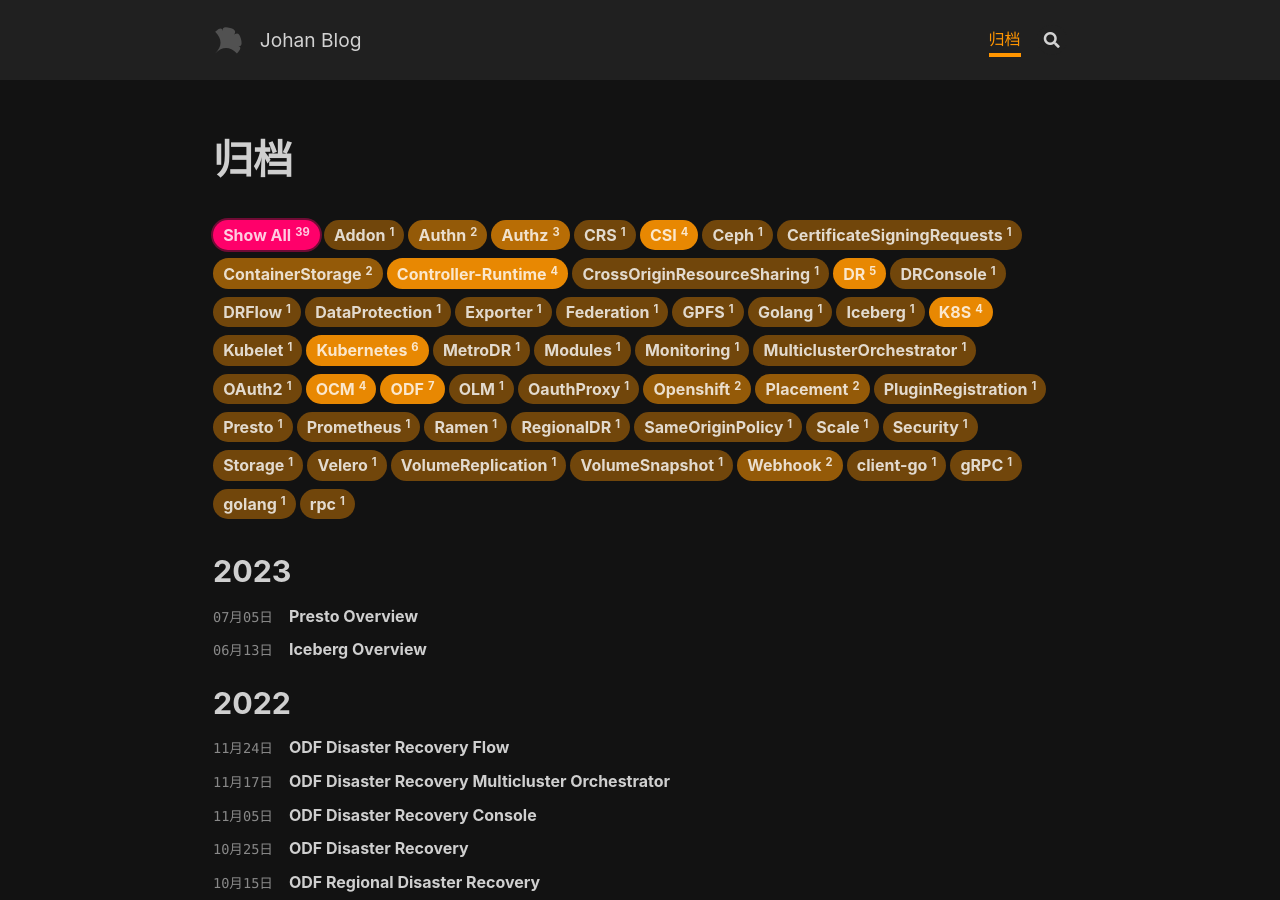
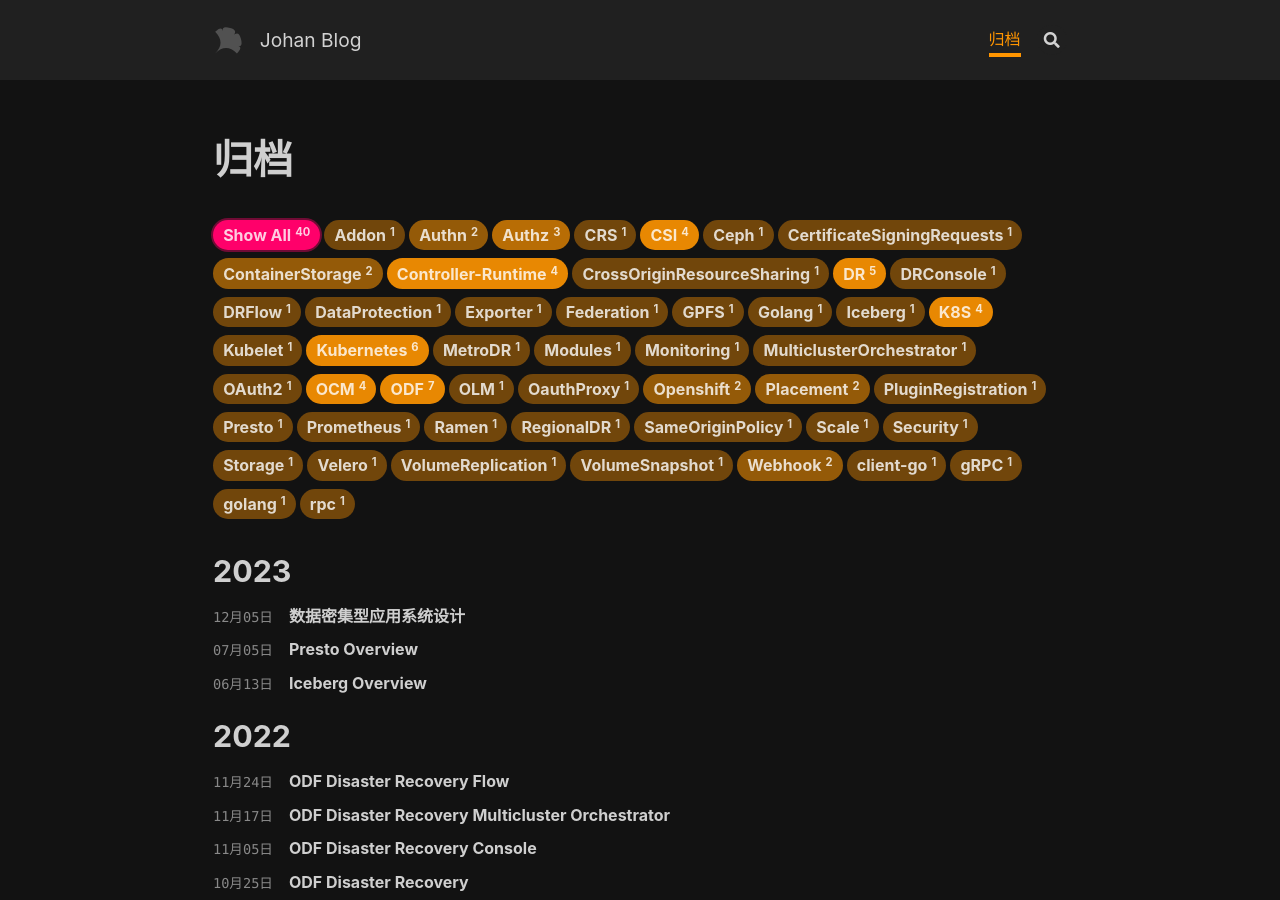
Before and after one commit to youhangwang/youhangwang.github.io, a Jekyll site: the page built from archive.html, in a window 1280 px wide and 900 px high. Built offline with Jekyll 4.4.1, drawn with Linux system fonts in a browser that asks for light colours; nearby versions of some CDN libraries.

Commit message:
add designing-data-intensive-application

```diff
--- /dev/null
+++ b/_posts/2023-12-05-designing-data-intensive-application.md
@@ -0,0 +1,5 @@
+---
+title: 数据密集型应用系统设计
+---
+
+![designing-data-intensive-application.png](../../../assets/images/posts/designing-data-intensive-application.png)
```
Also changed, not shown: _draft/2023-07-20-noobaa-operator.md (+0 -1 lines), 2 other files.
